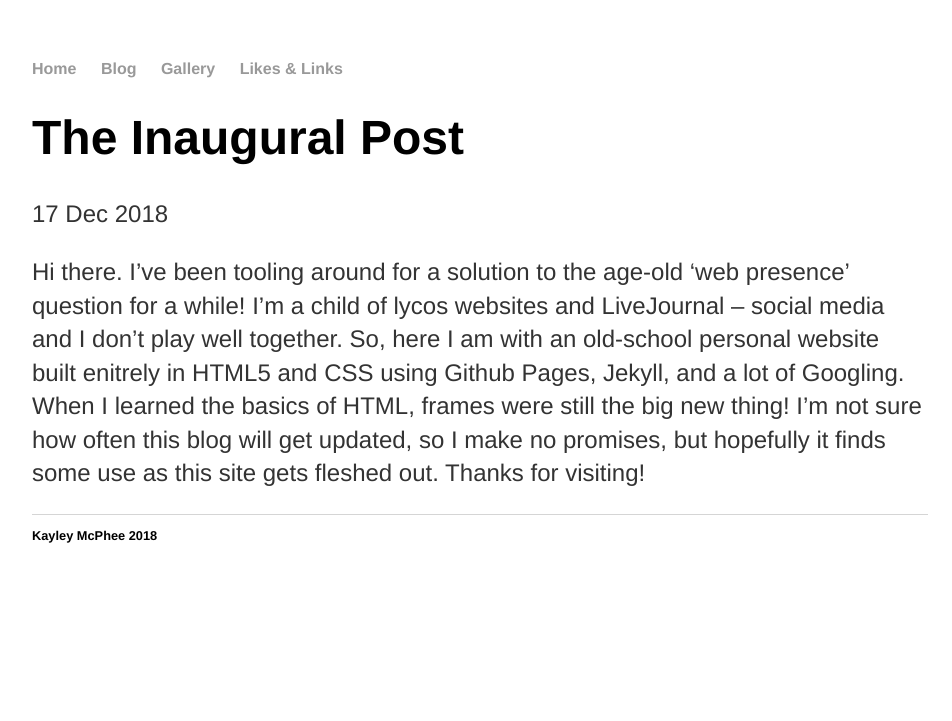
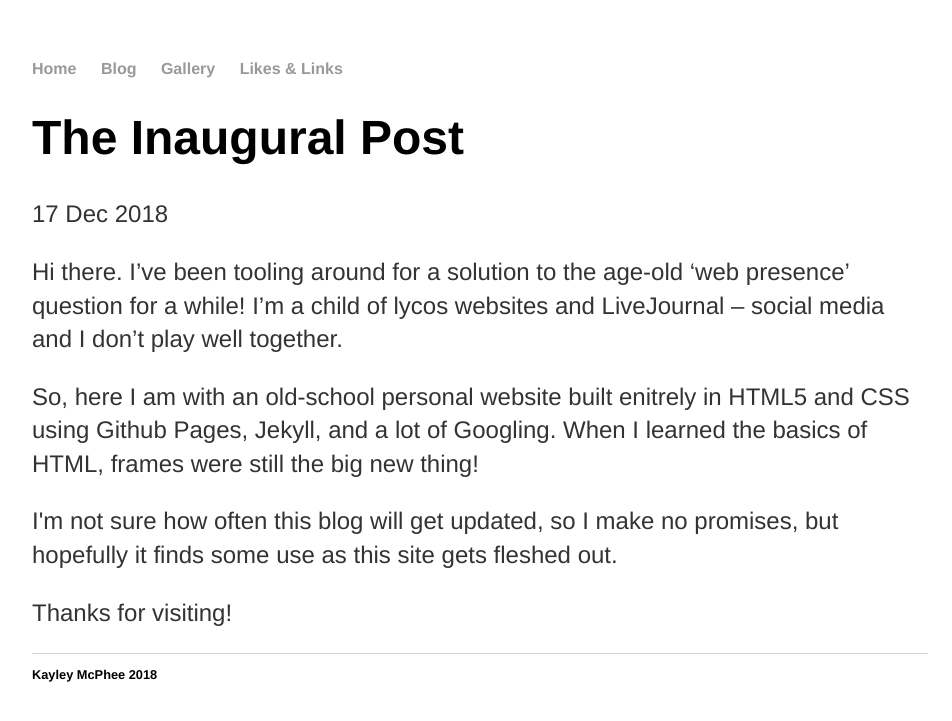
Before and after one commit to kayleymcphee/kayleymcphee.github.io, a Jekyll site: the page built from _posts/2018-12-17-inaugural-post.md, in a window 1280 px wide. Shown: the top 721 px of the page, without its empty margins (160-1112 px from the left). Built offline with Jekyll 4.4.1, drawn with Linux system fonts in a browser that asks for light colours.

```diff
--- a/_posts/2018-12-17-inaugural-post.md
+++ b/_posts/2018-12-17-inaugural-post.md
@@ -5,6 +5,6 @@ date: 2018-12-17
 ---
 
 Hi there. I've been tooling around for a solution to the age-old 'web presence' question for a while! I'm a child of lycos websites and LiveJournal – social media and I don't play well together.
-So, here I am with an old-school personal website built enitrely in HTML5 and CSS using Github Pages, Jekyll, and a lot of Googling. When I learned the basics of HTML, frames were still the big new thing!
-I'm not sure how often this blog will get updated, so I make no promises, but hopefully it finds some use as this site gets fleshed out.
-Thanks for visiting!
+<p>So, here I am with an old-school personal website built enitrely in HTML5 and CSS using Github Pages, Jekyll, and a lot of Googling. When I learned the basics of HTML, frames were still the big new thing!
+<p>I'm not sure how often this blog will get updated, so I make no promises, but hopefully it finds some use as this site gets fleshed out.
+<p>Thanks for visiting!
```
